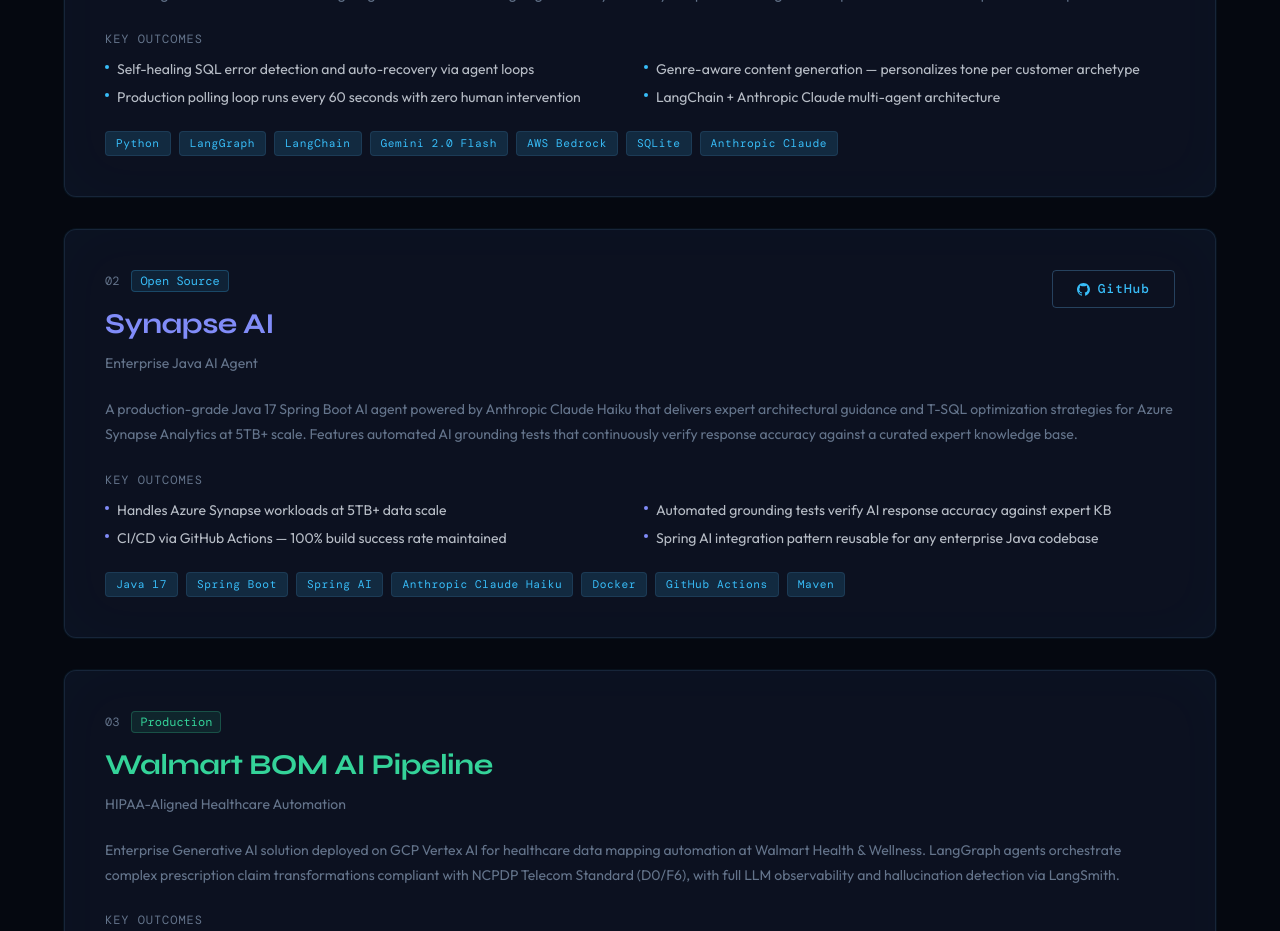
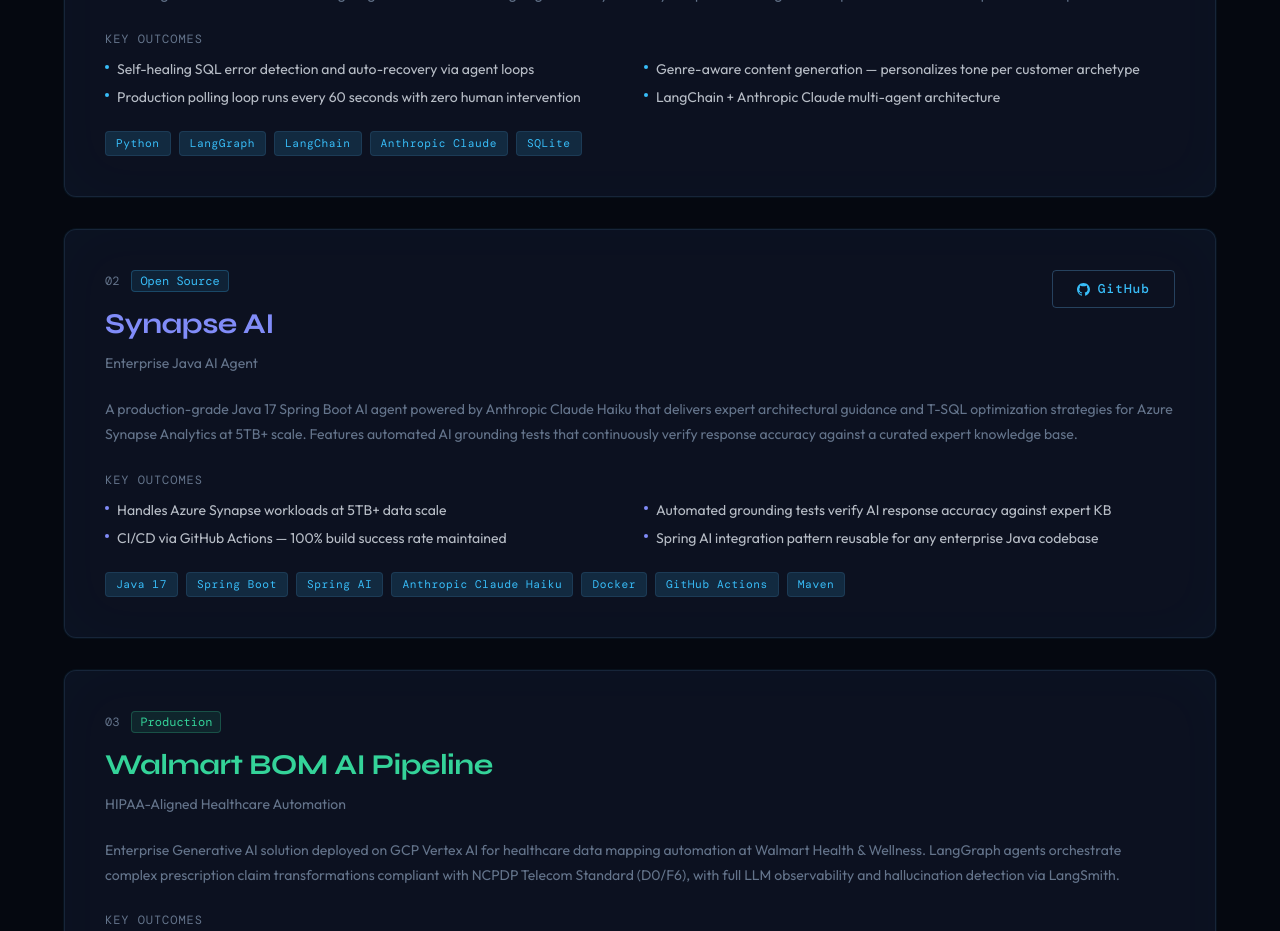
Before and after one commit to vidhyachenji40-cmyk/ai-portfolio, a Next.js app: page / in a window 1280 px wide. Shown: the part 2100-3031 px from the top of the page. Built offline with nearby package versions, Linux system fonts and the light colour scheme; a web font is replaced by a local one.

Commit message:
Update Projects.tsx

```diff
--- a/src/components/Projects.tsx
+++ b/src/components/Projects.tsx
@@ -10,7 +10,7 @@
       "Production polling loop runs every 60 seconds with zero human intervention",
       "LangChain + Anthropic Claude multi-agent architecture",
     ],
-    stack: ["Python", "LangGraph", "LangChain", "Gemini 2.0 Flash", "AWS Bedrock", "SQLite", "Anthropic Claude"],
+    stack: ["Python", "LangGraph", "LangChain", "Anthropic Claude", "SQLite"],
     type: "Open Source",
     accent: "#38bdf8",
     github: "https://github.com/vidhyachenji40-cmyk/",
```
